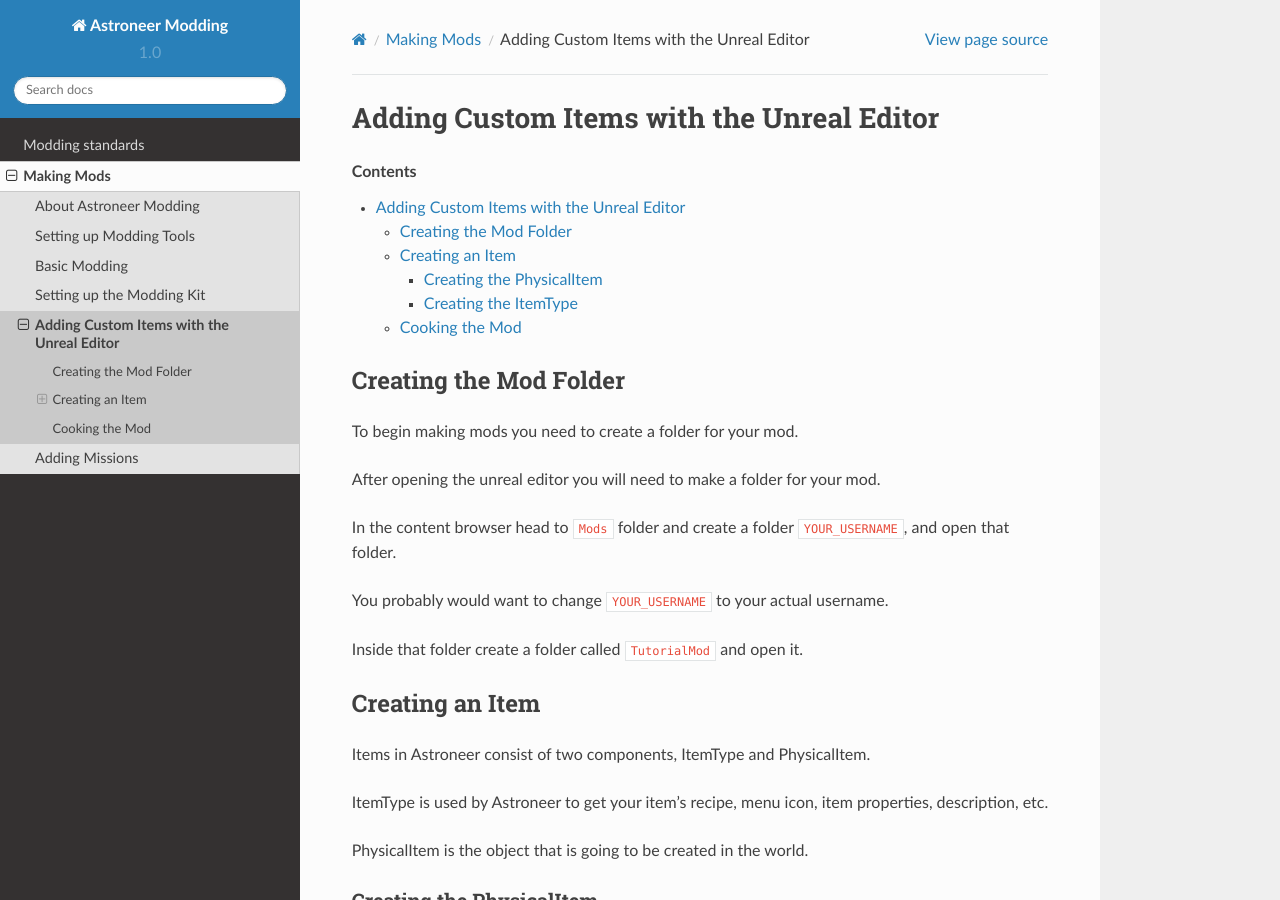
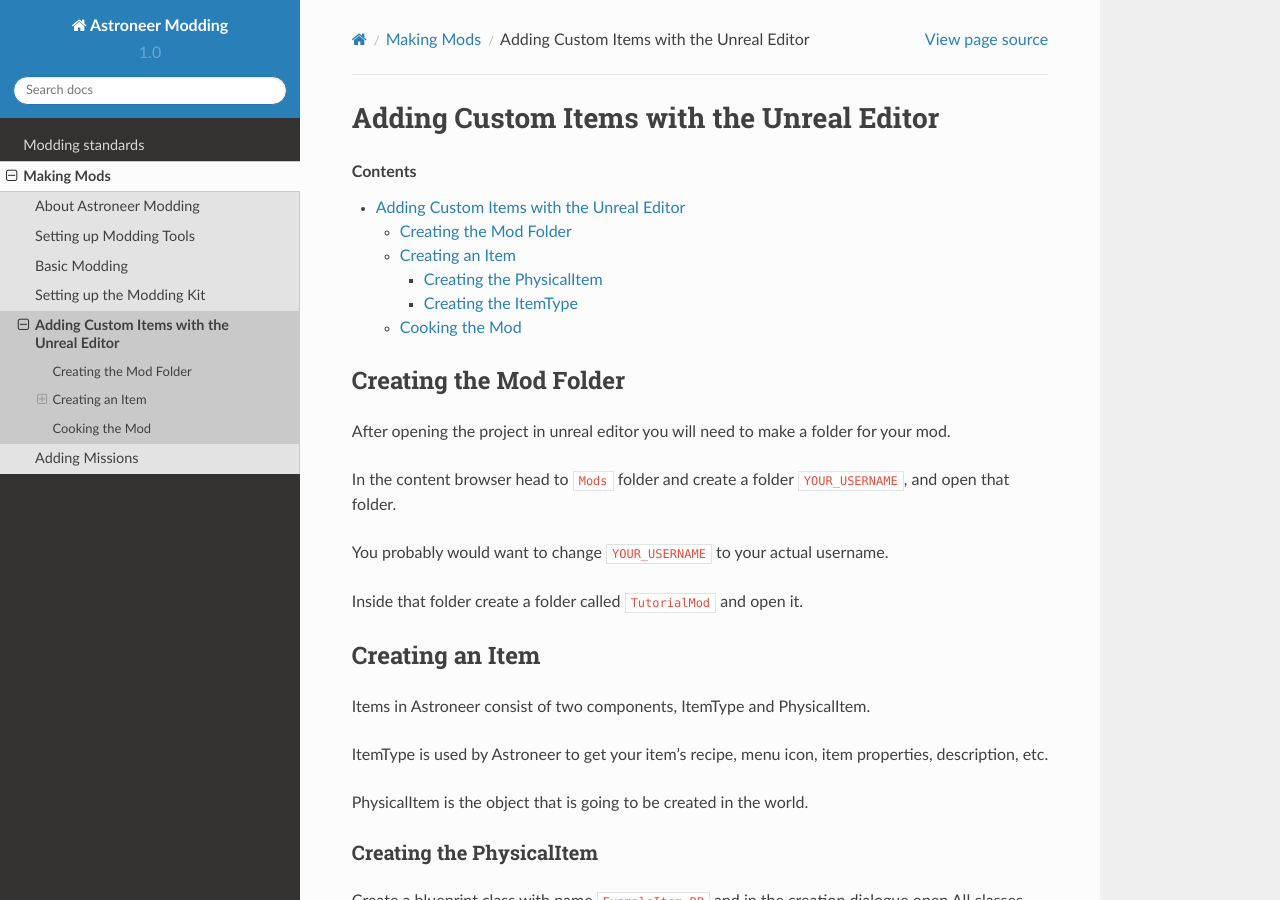
Before and after one commit to AstroTechies/astroneermodding, a Sphinx documentation site: the page built from docs/guides/kitModding.rst, in a window 1280 px wide and 900 px high. Built offline with Sphinx 7.4.7 and the Read the Docs theme 2.0.0, drawn with Linux system fonts in a browser that asks for light colours.

Commit message:
fix duplicate

```diff
--- a/docs/guides/kitModding.rst
+++ b/docs/guides/kitModding.rst
@@ -7,9 +7,7 @@
 Creating the Mod Folder
 -----------------------
 
-To begin making mods you need to create a folder for your mod.
-
-After opening the unreal editor you will need to make a folder for your mod.
+After opening the project in unreal editor you will need to make a folder for your mod.
 
 In the content browser head to ``Mods`` folder and create a folder ``YOUR_USERNAME``, and open that folder.
 
```
